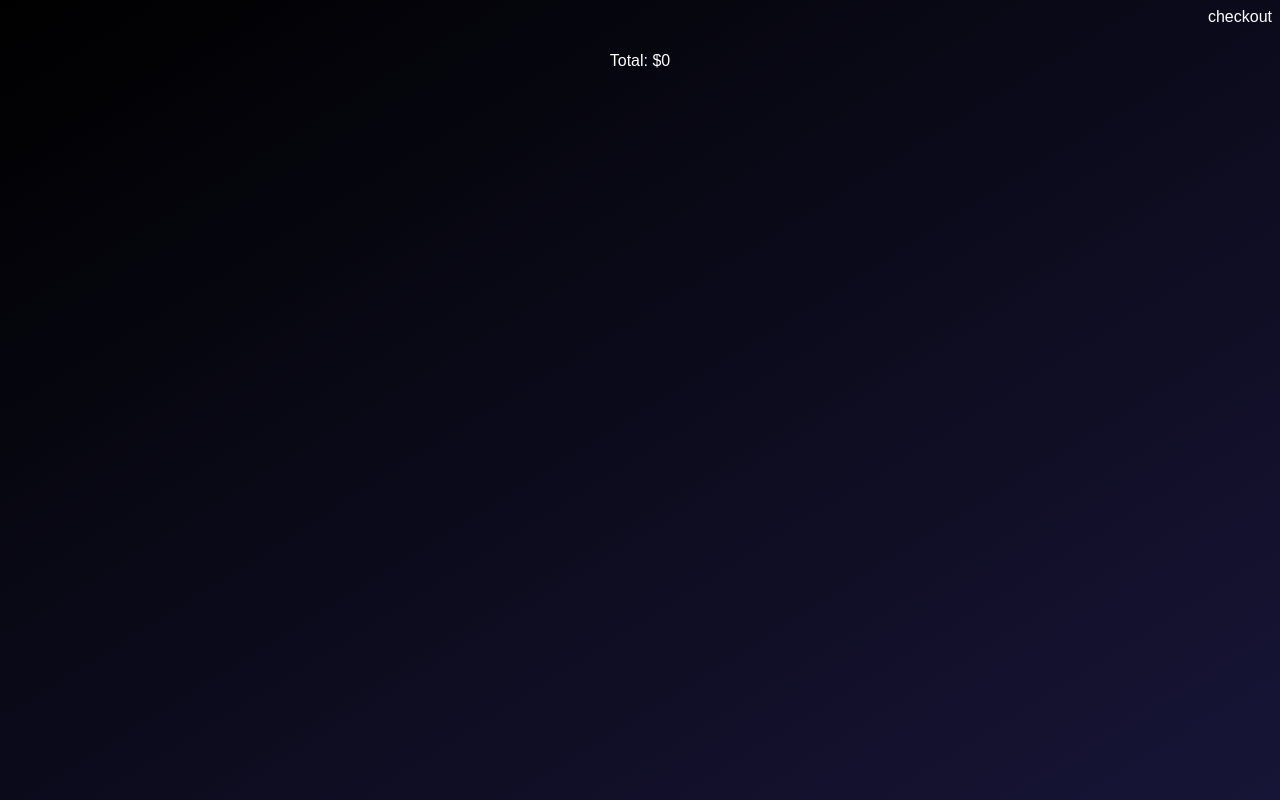
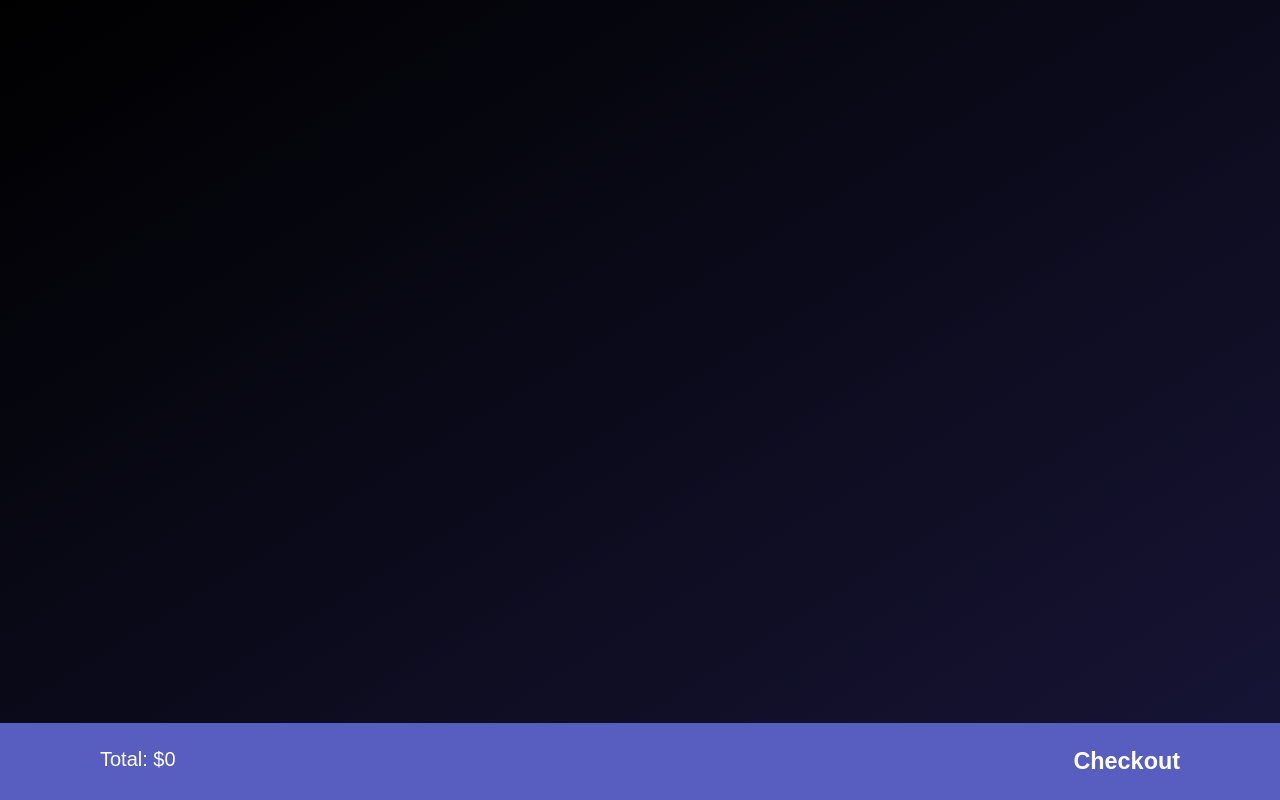
Before and after one commit to SecondGG/Amonze, a Django app: page /cart/ in a window 1280 px wide. Run offline with Django 3.2, Linux system fonts and the light colour scheme.

Commit message:
cart.html update

```diff
--- a/app_amonze/templates/cart.html
+++ b/app_amonze/templates/cart.html
@@ -37,7 +37,9 @@
         }
 
         .cart_container {
-            padding: 10px;
+            padding-top: 20px;
+            padding-bottom: 175px;
+            width: 100%;
             display: flex;
             flex-wrap: wrap;
             justify-content: center;
@@ -59,7 +61,6 @@
 
         .image_wrapper {
             display: flex;
-            align-items: center;
         }
 
         .image_wrapper a {
@@ -83,19 +84,40 @@
             font-size: 30px;
         }
 
-        .total p {
-            color: white;
+        button {
+            background-color: #A699EA;
+            color: black;
+            width: 75px;
+            font-size: 25px;
+            margin: 5px
         }
 
-        .head a{
-            display: flex;
-            flex-wrap: wrap;
+        .checkout {
+            background-color: #585DC0;
             color: white;
-            justify-content: end;
-            text-decoration: none;
+            left: 0;
+            width: 100%;
+            bottom: 0;
+            position: fixed;
+            font-size: 30px;
+        }
+
+        .checkout p {
+            margin: 50px;
+            float: left;
+        }
+
+        .checkout h3 {
+            margin: 50px;
+            margin-right: 50px;
+            float: right;
         }
 
         @media only screen and (min-width:1000px) {
+            .cart_container {
+                padding-bottom: 100px;
+            }
+
             .item_wrapper {
                 margin: 15px;
                 width: 450px;
@@ -105,19 +127,33 @@
             .detail {
                 font-size: 18px;
             }
+
+            button {
+                width: 50px;
+                font-size: 18px;
+                margin: 0;
+            }
+
+            .checkout {
+                font-size: 20px;
+            }
+
+            .checkout p {
+                margin: 25px;
+                margin-left: 100px;
+            }
+
+            .checkout h3 {
+                margin: 25px;
+                margin-right: 100px;
+            }
         }
     </style>
 
 </head>
 
 <body>
-    <div class="head">
-        <a href="{% url 'checkout' %}">checkout</a>
-    </div>
     <div class="cart_container">
-        <div class="total">
-            <p>Total: ${{ transaction.get_cart_total }}</p>
-        </div>
         {% for item in items %}
         <div class="item_wrapper">
             <img class="item_img" src="/media/{{ item.item.item_image }}">
@@ -125,7 +161,7 @@
                 <ul style="float: right;">x{{item.quantity}}</ul>
                 <h4>{{item.item.item_name}}</h4>
                 <span>${{item.item.price|floatformat:2}}</span>
-                <h4 style="text-align: right;">Total: ${{item.get_total|floatformat:2}}</h4>
+                <h4 style="color: #585DC0; text-align: right;">Total: ${{item.get_total|floatformat:2}}</h4>
                 <div class="quantity">
                     <button data-product="{{item.item.item_id}}" data-action="add"
                         class="btn add-btn update-cart">▲</button>
@@ -136,6 +172,12 @@
         </div>
         {% endfor %}
     </div>
+    <a href="{% url 'checkout' %}">
+        <div class="checkout">
+            <p>Total: ${{ transaction.get_cart_total }}</p>
+            <h3>Checkout</h3>
+        </div>
+    </a>
 
     <script type="text/javascript" src="{% static 'js/cart.js' %}"></script>
 </body>
```
Also changed, not shown: db.sqlite3.
